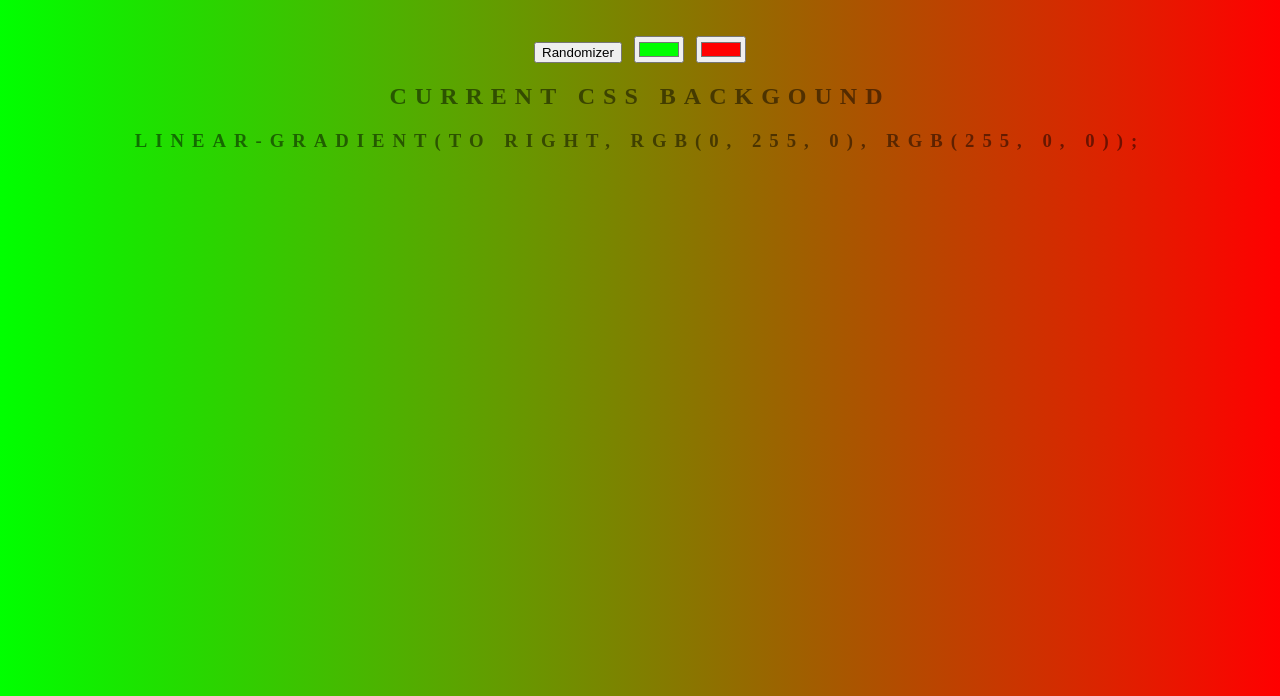
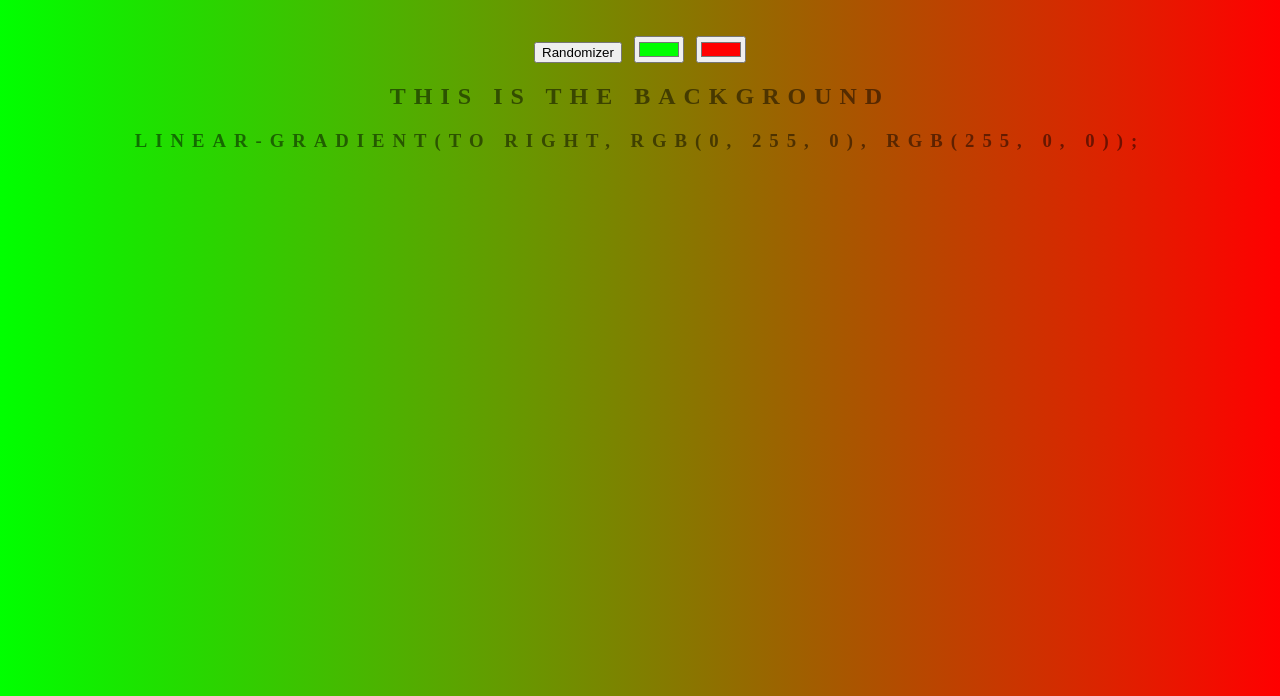
Before and after one commit to jemarm/background-generator, a plain HTML site: page index.html in a window 1280 px wide. Shown: the part 104-800 px from the top of the page. Drawn offline with Linux system fonts and the light colour scheme.

Commit message:
changing text

```diff
--- a/index.html
+++ b/index.html
@@ -12,7 +12,7 @@
 	<button id="randomBtn">Randomizer</button>
 	<input class="color1" type="color" name="color1" value="#00ff00">
 	<input class="color2" type="color" name="color2" value="#ff0000">
-	<h2>Current CSS Backgound</h2>
+	<h2>This is the background</h2>
 	<h3></h3>
 
 	<script src="script.js"></script>
```
